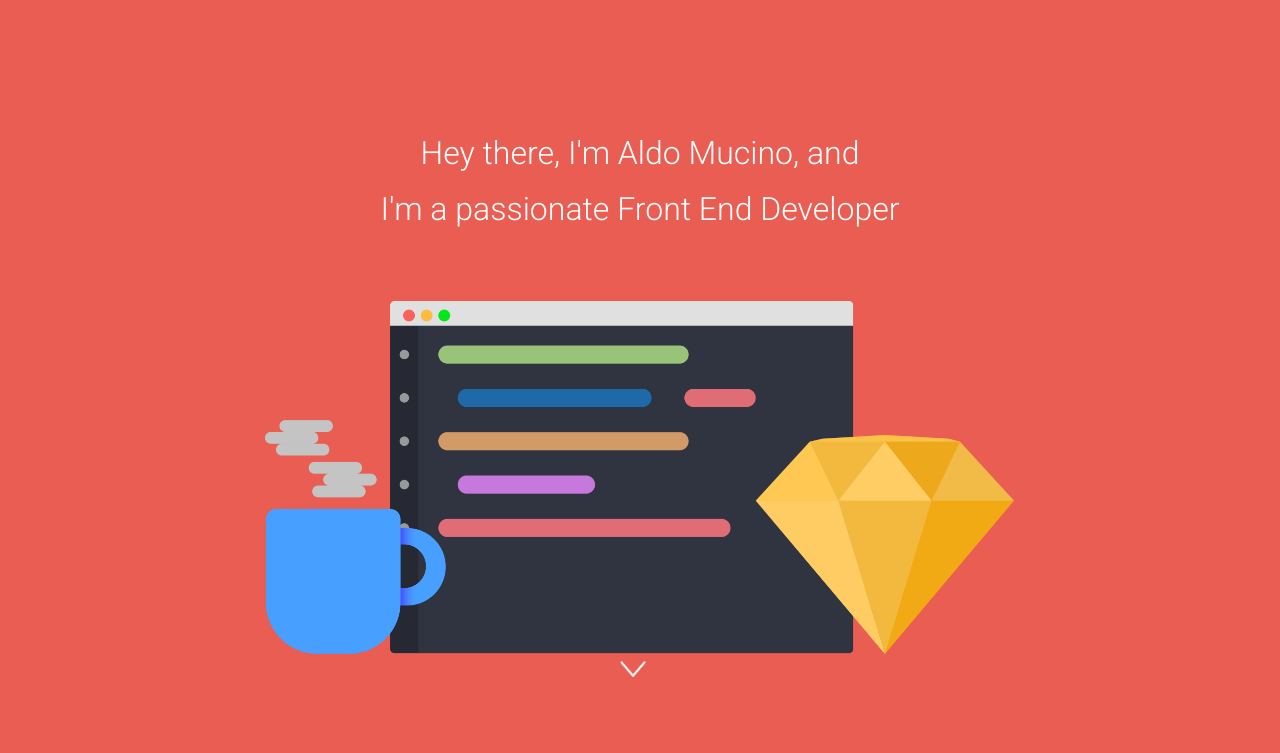
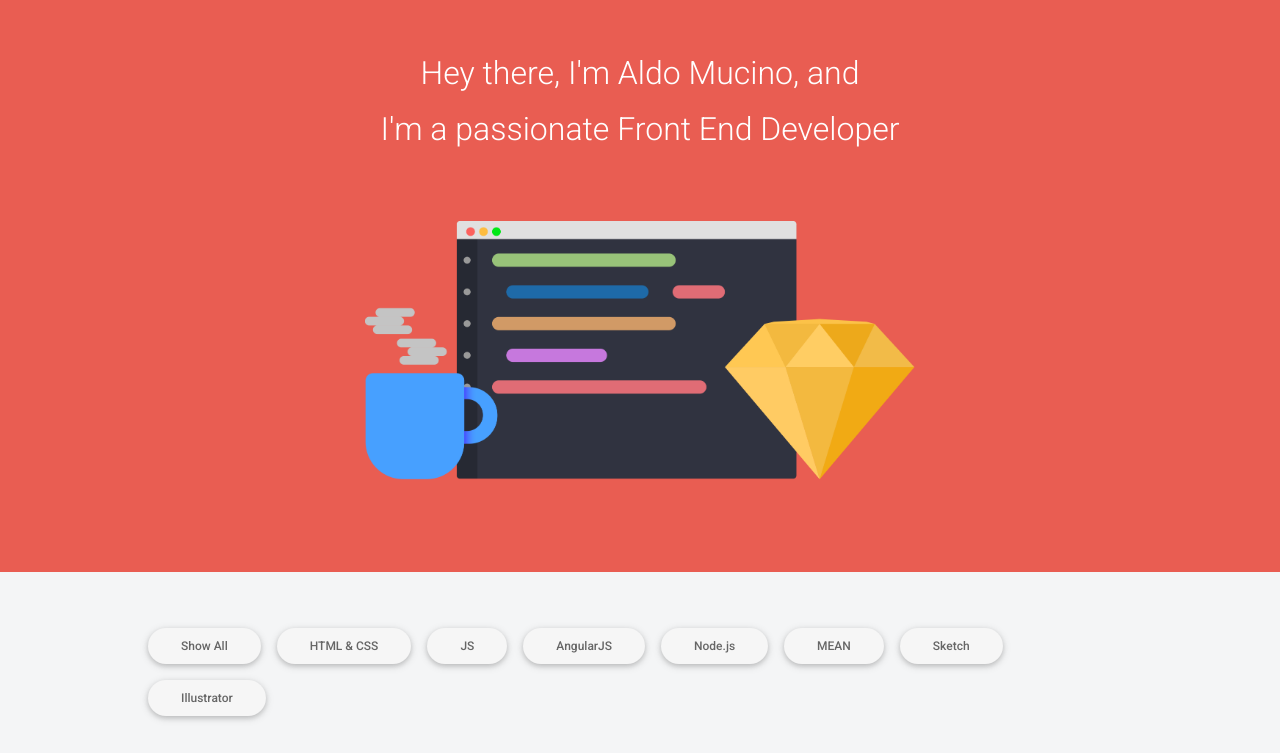
Before and after one commit to amucinom/amucinom.github.io, a website: page index.html in a window 1280 px wide. Shown: the part 83-836 px from the top of the page. Drawn offline with nearby package versions, Linux system fonts and the light colour scheme.

Commit message:
fixed issues after merge

```diff
--- a/gulpfile.js
+++ b/gulpfile.js
@@ -11,11 +11,10 @@ gulp.task('serve', ['sass'], function() {
     });
 
     gulp.watch("styles/sass/*.scss", ['sass']).on('change', browserSync.reload);
-<<<<<<< HEAD
+
     gulp.watch("styles/*.css").on("change", browserSync.reload);
-=======
+
     // gulp.watch("styles/*.css").on("change", browserSync.reload);
->>>>>>> scss
     gulp.watch("*.html").on('change', browserSync.reload);
     gulp.watch("portfolio/*.html").on('change', browserSync.reload);
     gulp.watch("scripts/*.js").on('change', browserSync.reload);
--- a/index.html
+++ b/index.html
@@ -9,10 +9,10 @@
     <link href='https://fonts.googleapis.com/css?family=Roboto:400,500,700,300' rel='stylesheet' type='text/css'>
     <link href='https://fonts.googleapis.com/css?family=Lato:300,400,500,700' rel='stylesheet' type='text/css'>
     <link rel="stylesheet" type="text/css" href="styles/normalize.css">
-    <!-- <link rel="stylesheet" type="text/css" href="styles/main.css">
-    <link rel="stylesheet" type="text/css" href="styles/media.css"> -->
-    <link rel="stylesheet" href="styles/css/main.css">
-    <link rel="stylesheet" href="styles/css/media.css">
+    <link rel="stylesheet" type="text/css" href="styles/main.css">
+    <link rel="stylesheet" type="text/css" href="styles/media.css">
+    <!-- <link rel="stylesheet" href="styles/css/main.css">
+    <link rel="stylesheet" href="styles/css/media.css"> -->
     <script src="https://use.fontawesome.com/a005f1ab73.js"></script>
     <script>
     (function(i,s,o,g,r,a,m){i['GoogleAnalyticsObject']=r;i[r]=i[r]||function(){
```
